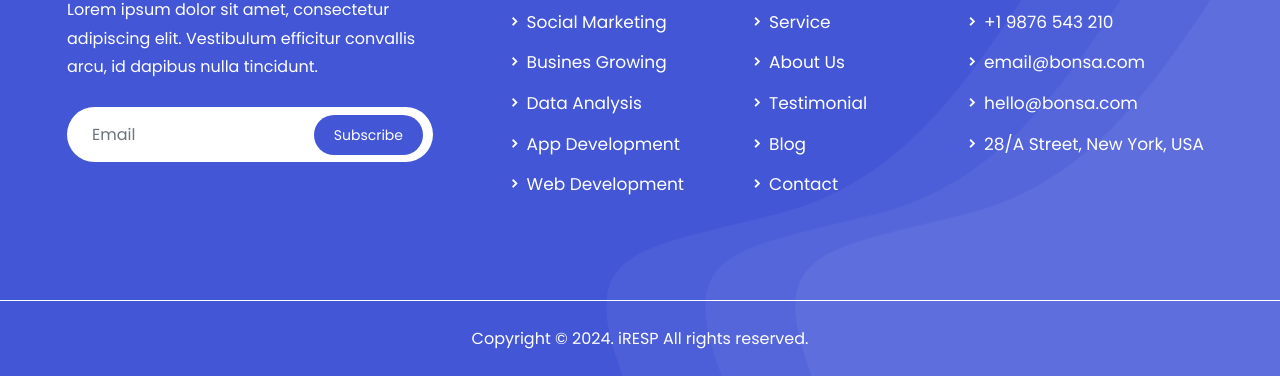
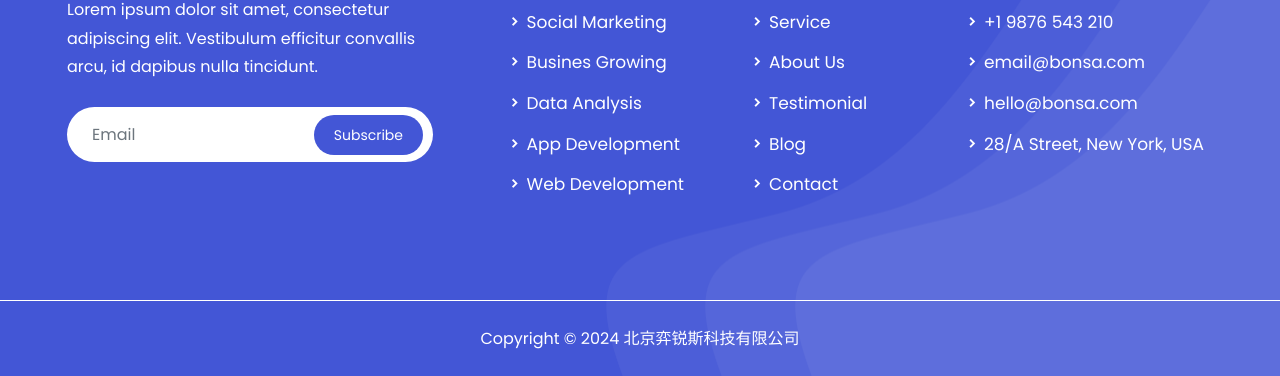
Before and after one commit to iresp/3w.iresp.cn, a plain HTML site: page index.html in a window 1280 px wide. Shown: the part 8427-8803 px from the top of the page. Drawn offline with Linux system fonts and the light colour scheme; files whose address does not match are found by name.

Commit message:
页脚版权修改

```diff
--- a/index.html
+++ b/index.html
@@ -1194,7 +1194,7 @@
             <div class="row align-items-center">
                 <div class="col-lg-12">
                     <div class="bottom-text text-center">
-                        <p>Copyright &copy; 2024. iRESP All rights reserved.</p>
+                        <p>Copyright &copy; 2024 北京弈锐斯科技有限公司</p>
                     </div>
                 </div>
             </div>
```
